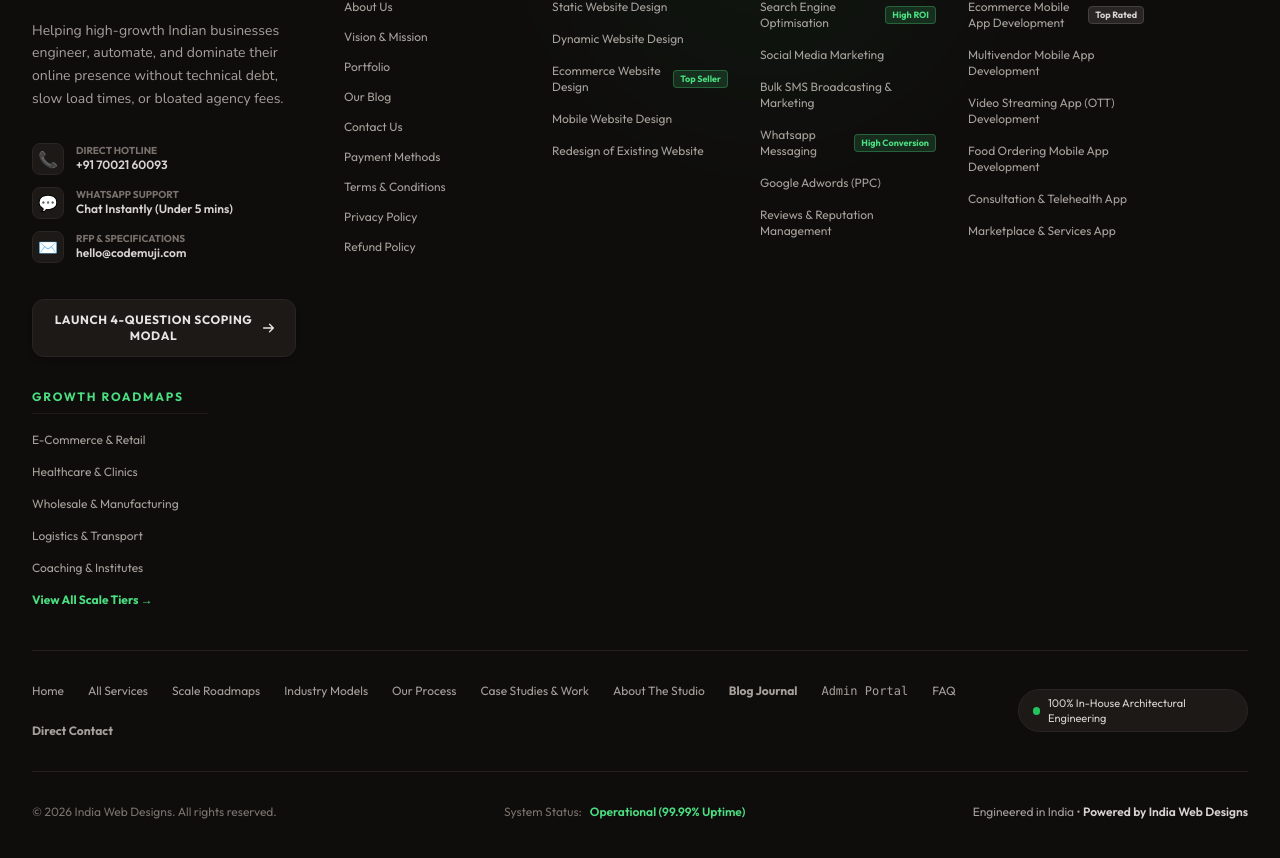
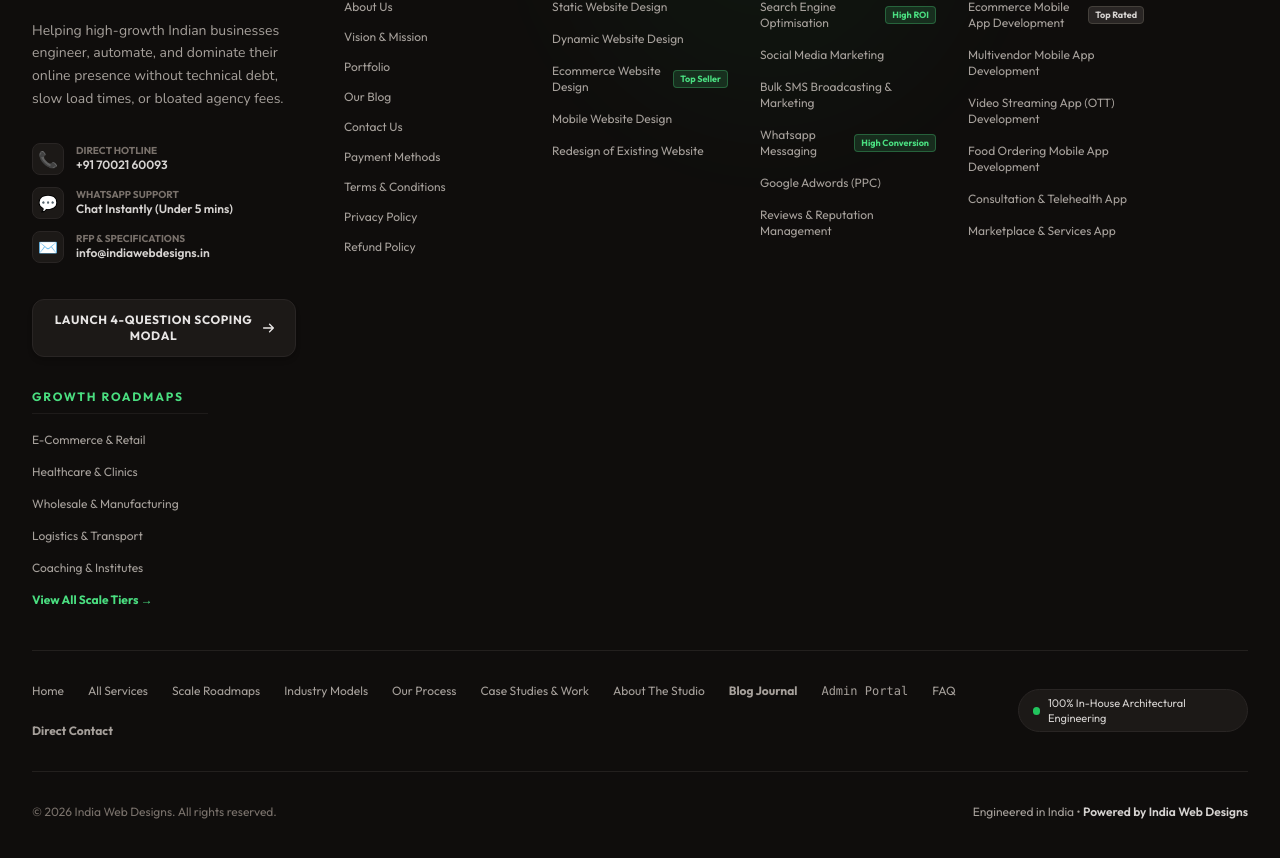
Before and after one commit to codemuji/AI-based-High-conversion-digital-agency, a Next.js app: page /payment-methods in a window 1280 px wide. Shown: the part 1595-2453 px from the top of the page. Built offline with nearby package versions, Linux system fonts and the light colour scheme.

Commit message:
feat: add footer component, contact page, and contact section for improved user navigation and lead generation

```diff
--- a/src/app/contact/page.tsx
+++ b/src/app/contact/page.tsx
@@ -7,7 +7,7 @@
 
 export const metadata: Metadata = {
   title: "Contact Us | India Web Designs Headquarters & Direct Hotline",
-  description: "Connect directly with senior full-stack architects at India Web Designs in Guwahati, Assam. Phone: +91 70021 60093, Email: hello@codemuji.com.",
+  description: "Connect directly with senior full-stack architects at India Web Designs in Guwahati, Assam. Phone: +91 70021 60093, Email: info@indiawebdesigns.in.",
 };
 
 export default function ContactPage() {
@@ -107,8 +107,8 @@
               <h3 className="font-display font-bold text-lg text-[var(--foreground)]">Email Support</h3>
               <p className="text-xs text-[var(--muted)] leading-relaxed font-mono">
                 Official RFP &amp; Specs:<br />
-                <a href="mailto:hello@codemuji.com" className="text-[var(--accent)] font-bold hover:underline">
-                  hello@codemuji.com
+                <a href="mailto:info@indiawebdesigns.in" className="text-[var(--accent)] font-bold hover:underline">
+                  info@indiawebdesigns.in
                 </a>
               </p>
             </div>
--- a/src/components/sections/ContactSection.tsx
+++ b/src/components/sections/ContactSection.tsx
@@ -133,7 +133,7 @@
 
                 {/* Email */}
                 <a
-                  href="mailto:hello@codemuji.com"
+                  href="mailto:info@indiawebdesigns.in"
                   className="group flex items-start gap-3.5 p-3.5 rounded-xl bg-stone-900/80 border border-stone-800 hover:border-[#4ade80] transition-all"
                 >
                   <div className="w-9 h-9 rounded-lg bg-[#4ade80]/15 text-[#4ade80] flex items-center justify-center shrink-0 border border-[#4ade80]/30 group-hover:scale-105 transition-transform">
@@ -146,7 +146,7 @@
                       Specifications &amp; RFPs
                     </span>
                     <strong className="text-sm font-bold text-white group-hover:text-[#4ade80] transition-colors">
-                      hello@codemuji.com
+                      info@indiawebdesigns.in
                     </strong>
                   </div>
                 </a>
--- a/src/components/sections/Footer.tsx
+++ b/src/components/sections/Footer.tsx
@@ -78,8 +78,8 @@
                 </span>
                 <div>
                   <span className="text-stone-500 block text-[10px] uppercase font-bold">RFP &amp; Specifications</span>
-                  <a href="mailto:hello@codemuji.com" className="hover:text-[#4ade80] font-semibold transition-colors">
-                    hello@codemuji.com
+                  <a href="mailto:info@indiawebdesigns.in" className="hover:text-[#4ade80] font-semibold transition-colors">
+                    info@indiawebdesigns.in
                   </a>
                 </div>
               </div>
@@ -323,11 +323,6 @@
             &copy; {new Date().getFullYear()} India Web Designs. All rights reserved.
           </div>
 
-          <div className="flex items-center gap-2">
-            <span>System Status:</span>
-            <span className="text-[#4ade80] font-semibold">Operational (99.99% Uptime)</span>
-          </div>
-
           <div className="text-center sm:text-right text-stone-400">
             Engineered in India &bull; <span className="text-stone-300 font-semibold">Powered by India Web Designs</span>
           </div>
```
